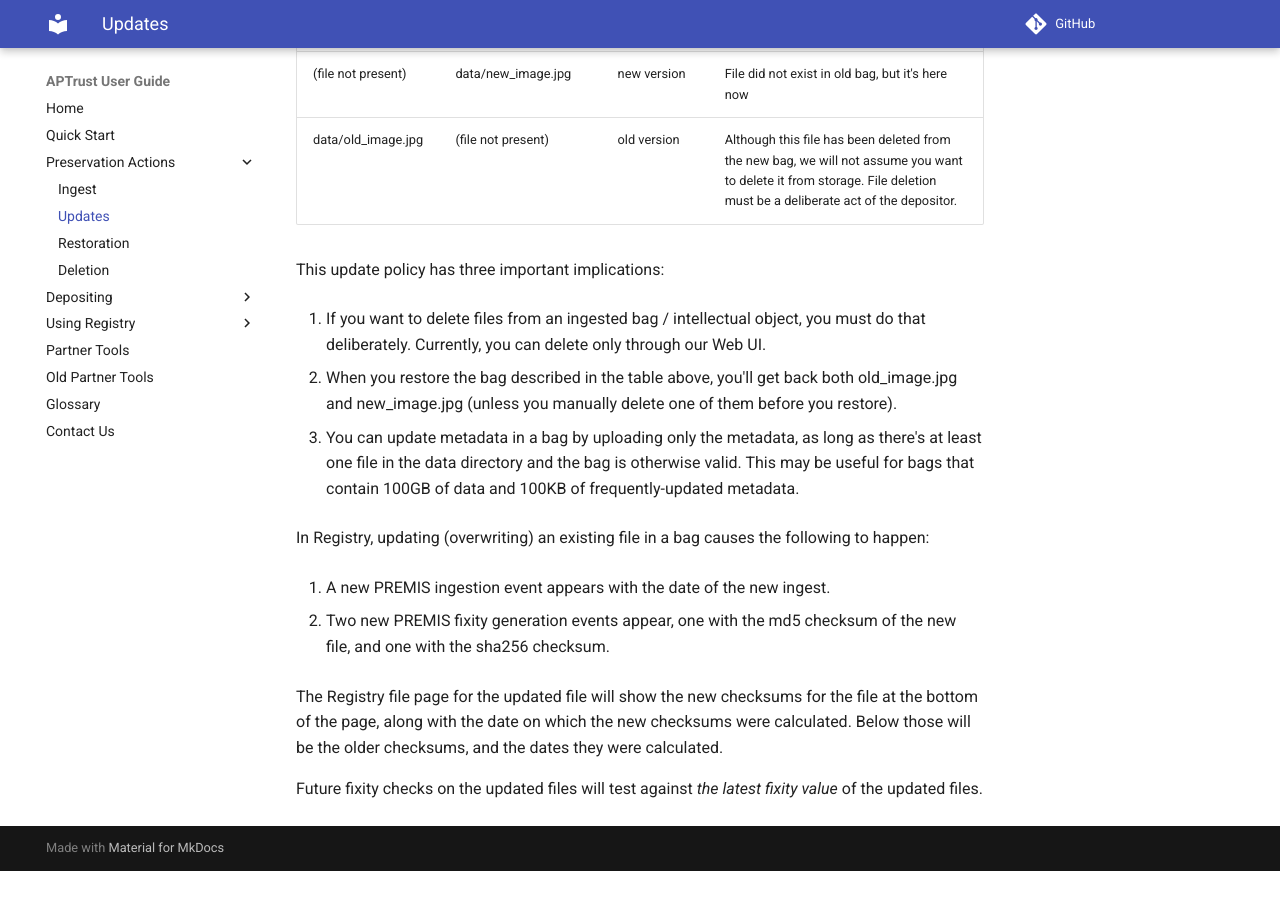
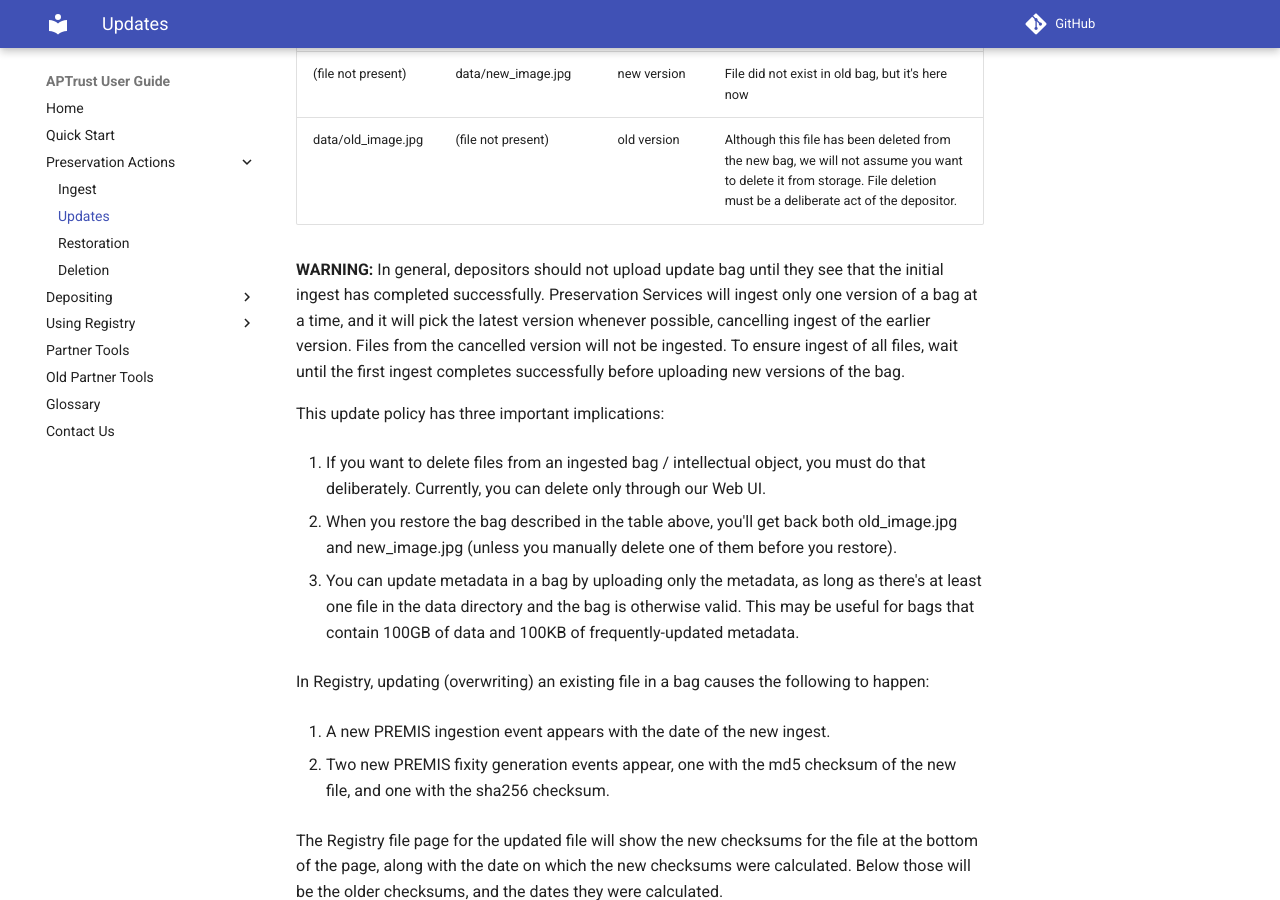
Before and after one commit to APTrust/userguide, an MkDocs documentation site: the page built from docs/preservation/updates.md, in a window 1280 px wide and 900 px high, scrolled down 755 px. Built offline with MkDocs 1.6.1 and Material for MkDocs 9.7.7, drawn with Linux system fonts in a browser that asks for light colours; comment, search, counter and statistics services are not loaded; before the commit the page ends 1626 px from its top, so only the background shows below that.

Commit message:
Add warning for depositing update bags

```diff
--- a/docs/preservation/updates.md
+++ b/docs/preservation/updates.md
@@ -19,6 +19,8 @@ data/document.pdf | data/document.pdf (unchanged) | old version | The document d
 (file not present) | data/new_image.jpg | new version | File did not exist in old bag, but it's here now
 data/old_image.jpg | (file not present) | old version | Although this file has been deleted from the new bag, we will not assume you want to delete it from storage. File deletion must be a deliberate act of the depositor.
 
+**WARNING:** In general, depositors should not upload update bag until they see that the initial ingest has completed successfully. Preservation Services will ingest only one version of a bag at a time, and it will pick the latest version whenever possible, cancelling ingest of the earlier version. Files from the cancelled version will not be ingested. To ensure ingest of all files, wait until the first ingest completes successfully before uploading new versions of the bag.
+
 This update policy has three important implications:
 
 1. If you want to delete files from an ingested bag / intellectual object, you must do that deliberately. Currently, you can delete only through our Web UI.
```
